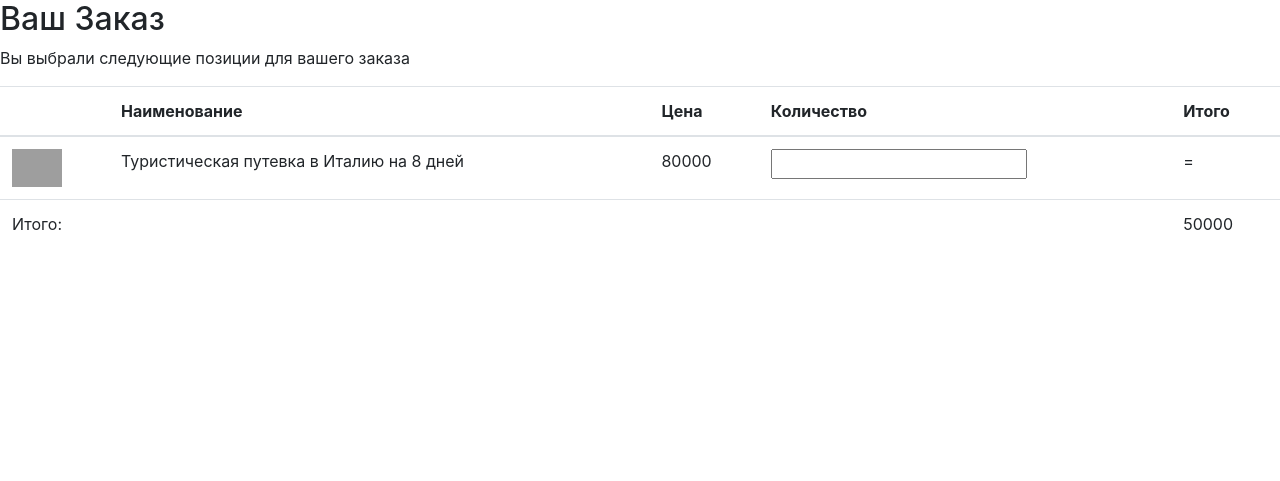
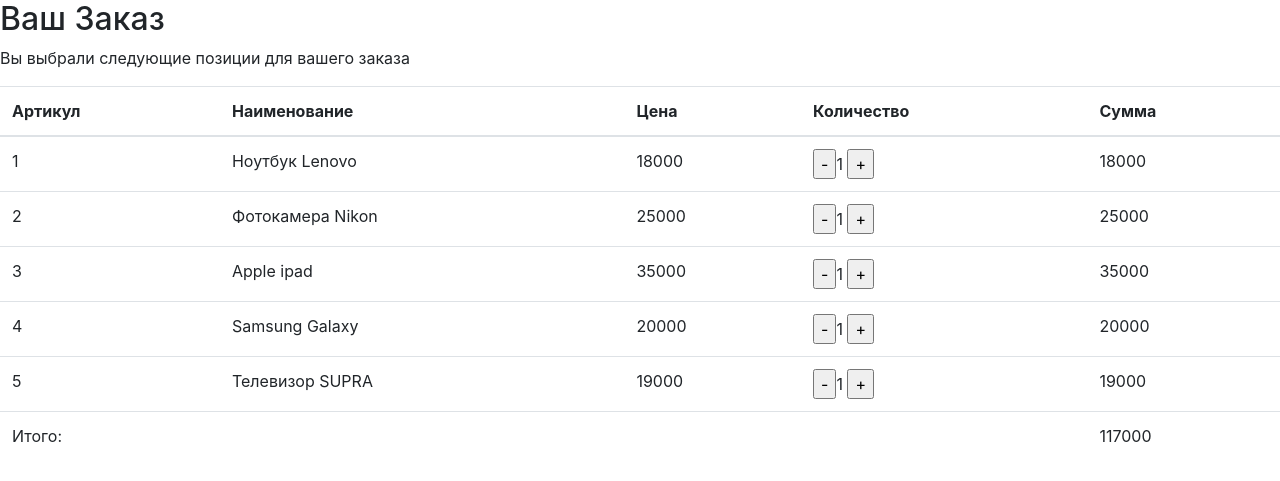
Before and after one commit to sofiamaslova/python-first-project, a Flask app: page /shoopingcart/ in a window 1280 px wide. Shown: the part 56-537 px from the top of the page. Run offline with Flask 2, Linux system fonts and the light colour scheme; parts of the project's set-up code (start-up, migrations or seed data) failed here and were passed over; some libraries are stand-ins or nearby versions; grey boxes are pictures that could not be loaded.

Commit message:
Поменяли

```diff
--- a/server.py
+++ b/server.py
@@ -23,8 +23,51 @@ def test():
 
 
 @app.route('/shoopingcart/')
-def cart():
-    return render_template('shoopingcart.html')
+
+def card():
+    carts = [
+        {
+            "id": "1",
+            "name": "Ноутбук Lenovo",
+            "price": 18000,
+            "img": "img/cars/notebook_lenovo.jpg",
+            "amount": 1
+        },
+        {
+            "id": "2",
+            "name": "Фотокамера Nikon",
+            "price": 25000,
+            "img": "img/cars/camera_nikon.jpg",
+            "amount": 1
+        },
+        {
+            "id": "3",
+            "name": "Apple ipad",
+            "price": 35000,
+            "img": "img/cars/ipad.jpg",
+            "amount": 1
+        },
+        {
+            "id": "4",
+            "name": "Samsung Galaxy",
+            "price": 20000,
+            "img": "img/cars/phone_galaxy.jpg",
+            "amount": 1
+        },
+        {
+            "id": "5",
+            "name": "Телевизор SUPRA",
+            "price": 19000,
+            "img": "img/cars/tv_supra.jpg",
+            "amount": 1
+        }
+    ]
+    summa = 0
+    for cart in carts:
+        summa = summa + cart['price'] * cart['amount']
+
+
+    return render_template('shoopingcart.html', carts=carts, summa=summa)
 
 
 @app.route('/')
--- a/templates/shoopingcart.html
+++ b/templates/shoopingcart.html
@@ -3,40 +3,38 @@
 
 {% block content %}
 <script language = 'javascript'>
-var x = "100";
-var y = "10";
-var z = x * y;
-document.getElementById("demo").innerHTML = z;
+
+
 </script>
     <h2>Ваш Заказ</h2>
   <p>Вы выбрали следующие позиции для вашего заказа</p>
     <table class="table">
         <thead>
             <tr>
-                <th></th>
+                <th>Артикул</th>
                 <th>Наименование</th>
                 <th>Цена</th>
                 <th>Количество</th>
-                <th>Итого</th>
+                <th>Сумма</th>
             </tr>
         </thead>
         <tbody>
-            <tr>
-                <td> <img width="50px" hight="50px" src="https://flager.ru/172-tm_large_default/kupit-flag-italii.jpg"</td>
-                <td>Туристическая путевка в Италию на 8 дней</td>
-                <td name="price1" value="80000" >80000</td>
-                <td><input type="text" name="input1"></td>
-                <td id="itogo1">=
-                    <script language = 'javascript'>
-                      var x = price1;
-                      var y = input1;
-                      var z = x * y;
-                      document.getElementById("itogo1").innerHTML = z;
-                    </script></td>
-            </tr>
-            <tr>
+                 {% for cart in carts %}
+                    <tr>
+                    <td> {{ cart.id }}</td>
+                    <td> {{ cart.name }}</td>
+                    <td> {{ cart.price }}</td>
+                    <td name = > <input type="button" name="minus" value="-" OnClick=""/>{{ cart.amount }} <input type="button" name="plus" value="+" /></td>
+                    <td> {{ cart.price * cart.amount }}</td>
+
+                    </tr>
+
+                {% endfor %}
+
+
+
                 <td colspan="4" align=>Итого:</td>
-                <td> 50000</td>
+                <td> {{ summa }}</td>
              </tr>
         </tbody>
 
```
Also changed, not shown: static/script.js (added).
